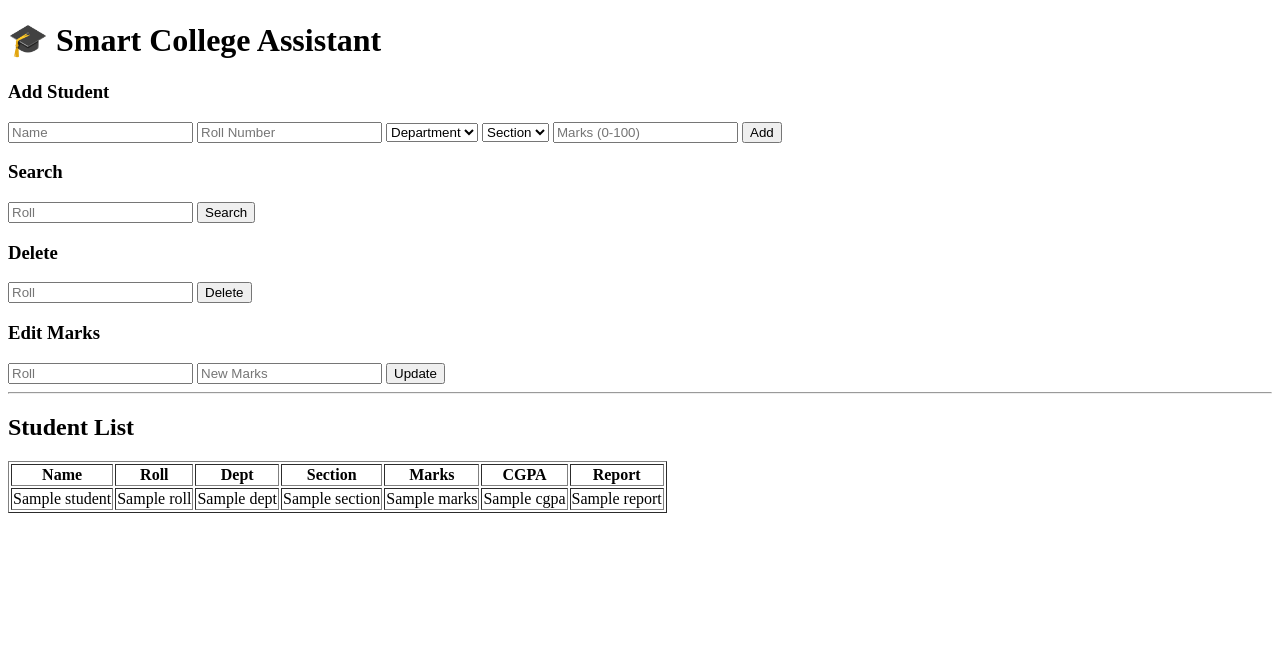
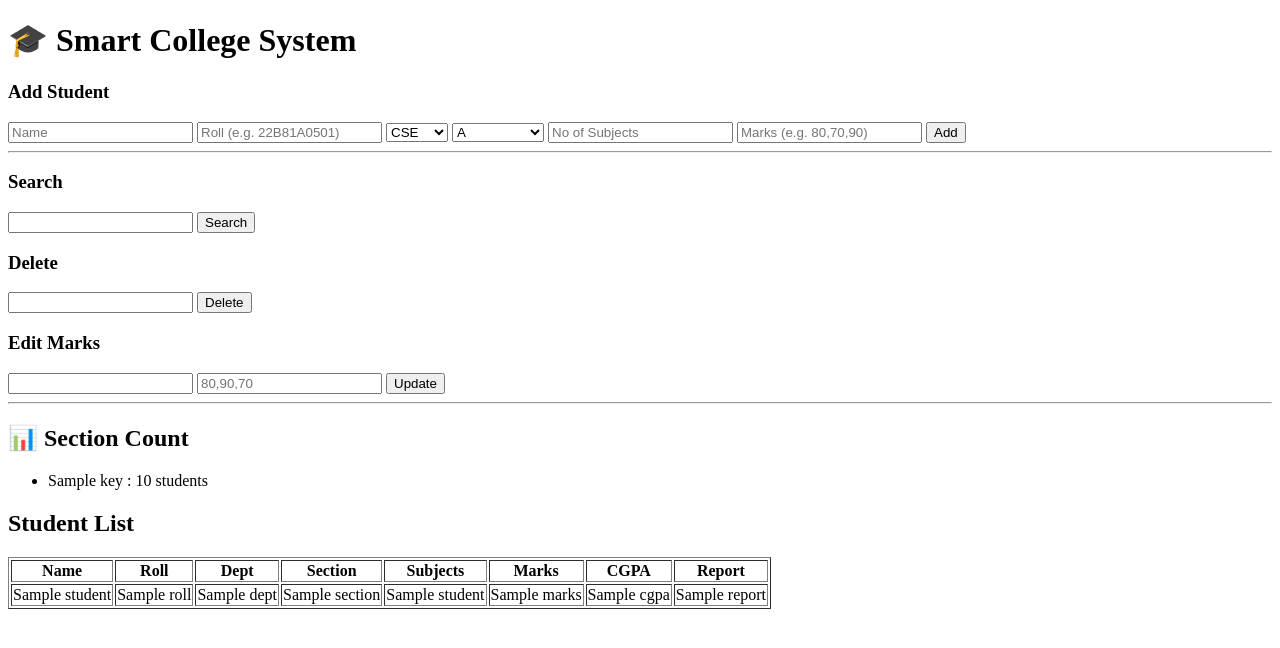
Before and after one commit to bollinenipunithnaidu2005-afk/smart-college-assistant, a Flask app: template templates/index.html in a window 1280 px wide. Shown: the top 648 px of the page. Run offline with Flask 3, Linux system fonts and the light colour scheme; the template is opened without the code that fills it: most values are stand-ins (such as "Sample title", 1, 10 or a date in 2020).

Commit message:
Update title and form fields in index.html

```diff
--- a/templates/index.html
+++ b/templates/index.html
@@ -1,24 +1,21 @@
 <!DOCTYPE html>
 <html>
 <head>
-    <title>Smart College Assistant</title>
+<title>Advanced Student System</title>
 </head>
+
 <body>
 
-<h1>🎓 Smart College Assistant</h1>
+<h1>🎓 Smart College System</h1>
 
-{% if message %}
 <p>{{ message }}</p>
-{% endif %}
 
-<!-- ADD -->
 <h3>Add Student</h3>
 <form method="POST">
-    <input type="text" name="name" placeholder="Name" required>
-    <input type="text" name="roll" placeholder="Roll Number" required>
+<input name="name" placeholder="Name" required>
+<input name="roll" placeholder="Roll (e.g. 22B81A0501)" required>
 
-    <select name="dept" required>
-        <option value="">Department</option>
+<select name="dept">
 <option>CSE</option>
 <option>ECE</option>
 <option>MECH</option>
@@ -27,53 +24,56 @@
 <option>AI&ML</option>
 </select>
 
-    <select name="section" required>
-        <option value="">Section</option>
+<select name="section">
 <option>A</option>
 <option>B</option>
 <option>C</option>
+<option>D</option>
+<option>Department</option>
 </select>
 
-    <input type="number" name="marks" placeholder="Marks (0-100)" required>
+<input name="subjects" type="number" placeholder="No of Subjects">
+
+<input name="marks" placeholder="Marks (e.g. 80,70,90)">
 
 <button name="action" value="add">Add</button>
 </form>
 
-<!-- SEARCH -->
+<hr>
+
 <h3>Search</h3>
 <form method="POST">
-    <input type="text" name="search_roll" placeholder="Roll">
+<input name="search_roll">
 <button name="action" value="search">Search</button>
 </form>
 
-<!-- DELETE -->
 <h3>Delete</h3>
 <form method="POST">
-    <input type="text" name="delete_roll" placeholder="Roll">
+<input name="delete_roll">
 <button name="action" value="delete">Delete</button>
 </form>
 
-<!-- EDIT -->
 <h3>Edit Marks</h3>
 <form method="POST">
-    <input type="text" name="edit_roll" placeholder="Roll">
-    <input type="number" name="new_marks" placeholder="New Marks">
+<input name="edit_roll">
+<input name="new_marks" placeholder="80,90,70">
 <button name="action" value="edit">Update</button>
 </form>
 
 <hr>
 
+<h2>📊 Section Count</h2>
+<ul>
+{% for key, value in section_count.items() %}
+<li>{{ key }} : {{ value }} students</li>
+{% endfor %}
+</ul>
+
 <h2>Student List</h2>
-
 <table border="1">
 <tr>
-<th>Name</th>
-<th>Roll</th>
-<th>Dept</th>
-<th>Section</th>
-<th>Marks</th>
-<th>CGPA</th>
-<th>Report</th>
+<th>Name</th><th>Roll</th><th>Dept</th><th>Section</th>
+<th>Subjects</th><th>Marks</th><th>CGPA</th><th>Report</th>
 </tr>
 
 {% for s in students %}
@@ -82,12 +82,12 @@
 <td>{{ s.roll }}</td>
 <td>{{ s.dept }}</td>
 <td>{{ s.section }}</td>
+<td>{{ s.subjects }}</td>
 <td>{{ s.marks }}</td>
 <td>{{ s.cgpa }}</td>
 <td>{{ s.report }}</td>
 </tr>
 {% endfor %}
-
 </table>
 
 </body>
```
Lines whose indentation alone changed are shown as unchanged.
